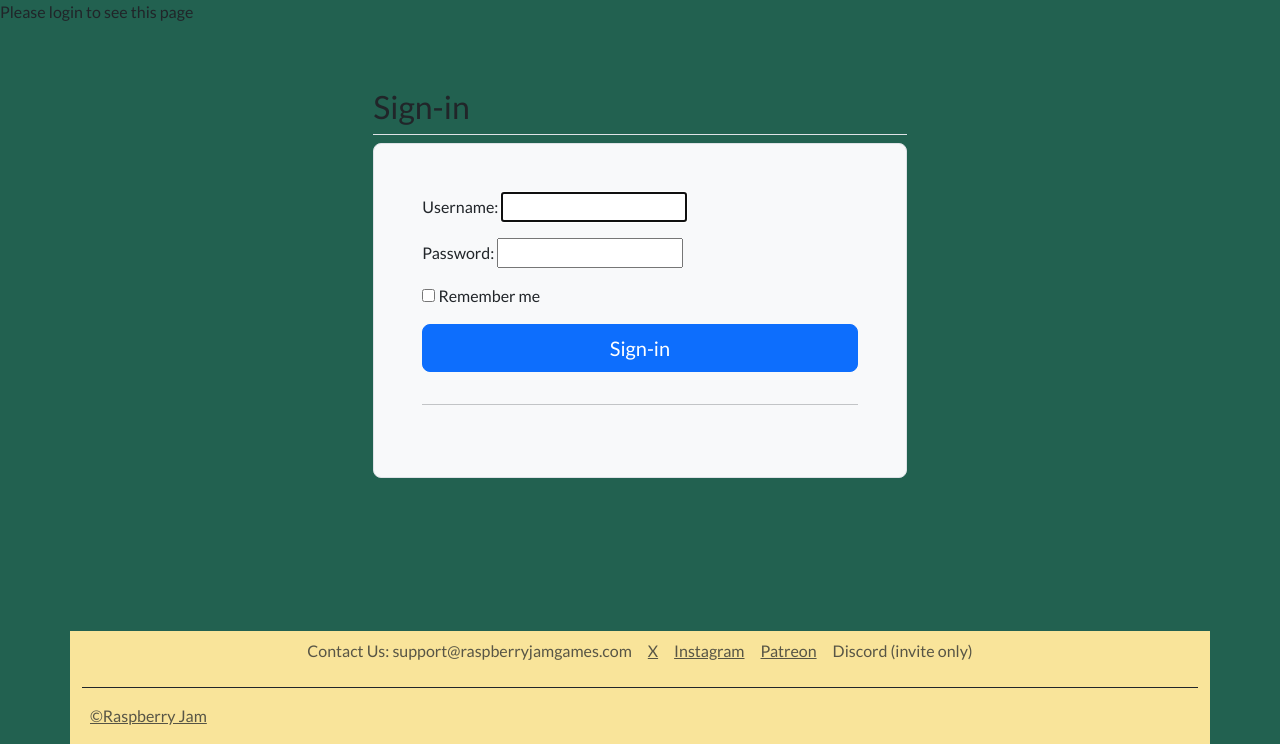
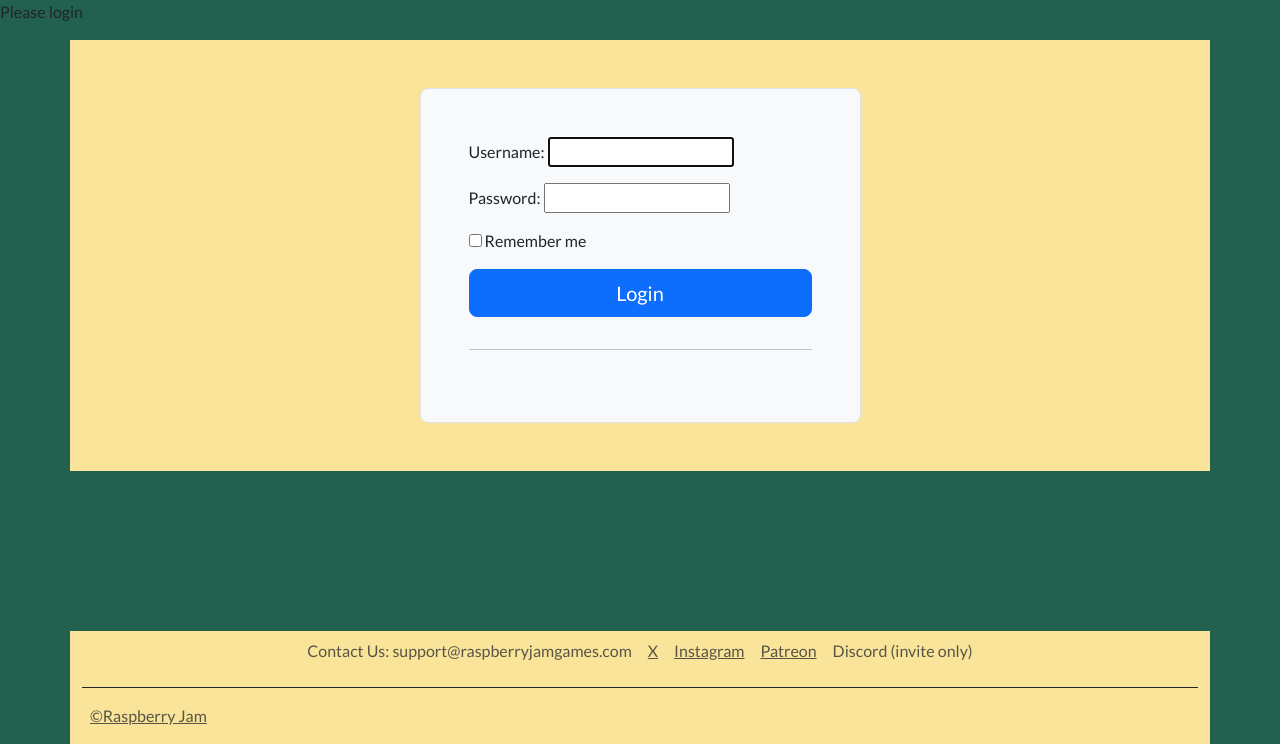
Before and after one commit to grantNixon/WWTTRPG, a Django app: page /accounts/login/?next=/create/quickstart_create/ in a window 1280 px wide. Shown: the part 56-800 px from the top of the page. Run offline with Django 5.2, Linux system fonts and the light colour scheme.

Commit message:
Updated visuals for login

```diff
--- a/WTTRPG/templates/registration/login.html
+++ b/WTTRPG/templates/registration/login.html
@@ -3,19 +3,19 @@
 {% load static %}
 
 {% if form.errors %}
-  <p>your username or password was incorrect</p>
+  <p>Username or password is incorrect</p>
 {% endif %}
 
 {% if next %}
   {% if user.is_authenticated %}
     <p>You don't have permission to see this page</p>
   {% else %}
-    <p>Please login to see this page</p>
+    <p>Please login</p>
 {% endif %}
 {% endif %}
-<body style="background-color: #bf7e04;">
-    <div class="col-md-10 mx-auto my-5 col-lg-5">
-      <h2 class="pb-2 border-bottom">Sign-in</h2>
+<body>
+  <div class="container" style="background-color: #F9E49A;">
+    <div class=" container mx-auto my-5 col-lg-5">
       <form class="p-4 p-md-5 border rounded-3 bg-body-tertiary" method="post" action="{% url 'login'%}">
         {% csrf_token %}
         {{form.as_p}}
@@ -24,10 +24,11 @@
             <input type="checkbox" value="remember-me"> Remember me
           </label>
         </div>
-        <button class="w-100 btn btn-lg btn-primary mb-2" value="login" type="submit">Sign-in</button>
+        <button class="w-100 btn btn-lg btn-primary mb-2" value="login" type="submit">Login</button>
         <hr class="my-4">
         <input type="hidden" name="next" value="{{next}}">
       </form>
     </div>
+  </div>
 
 {% endblock content %}
```
